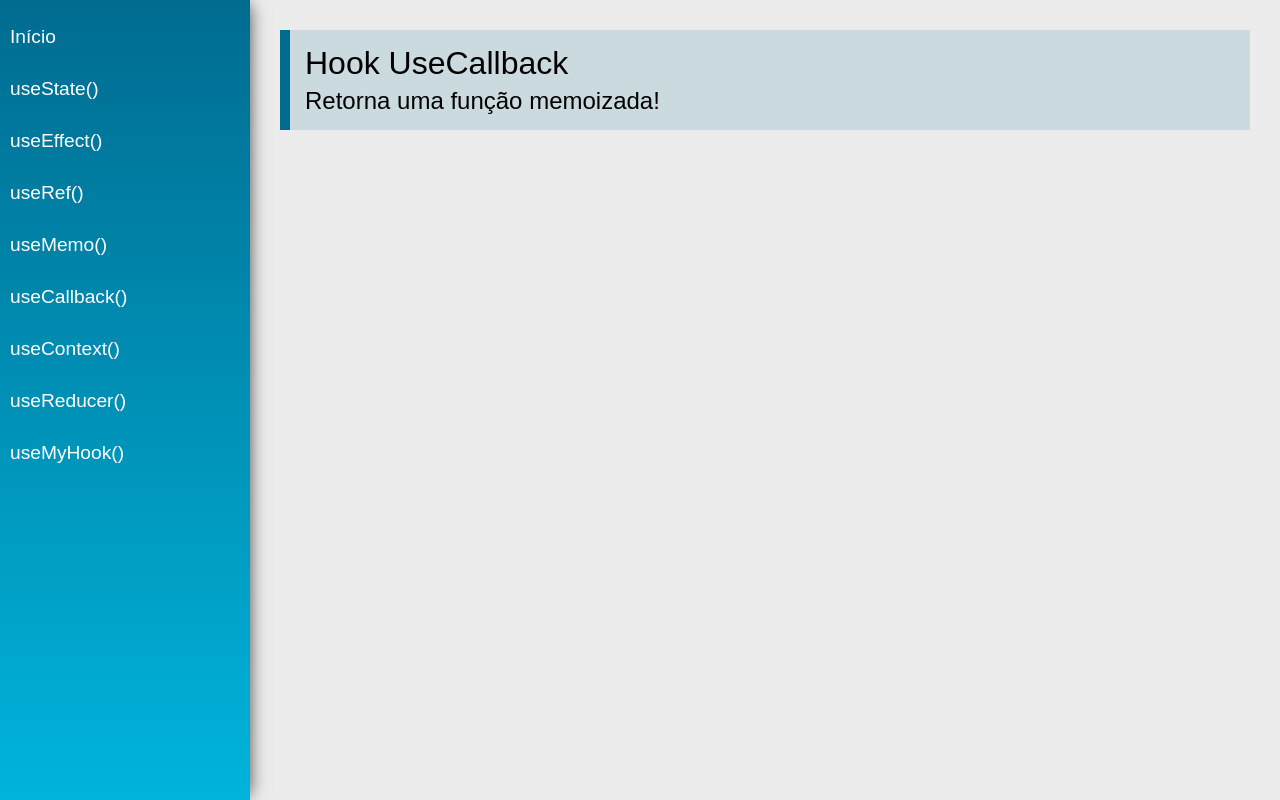
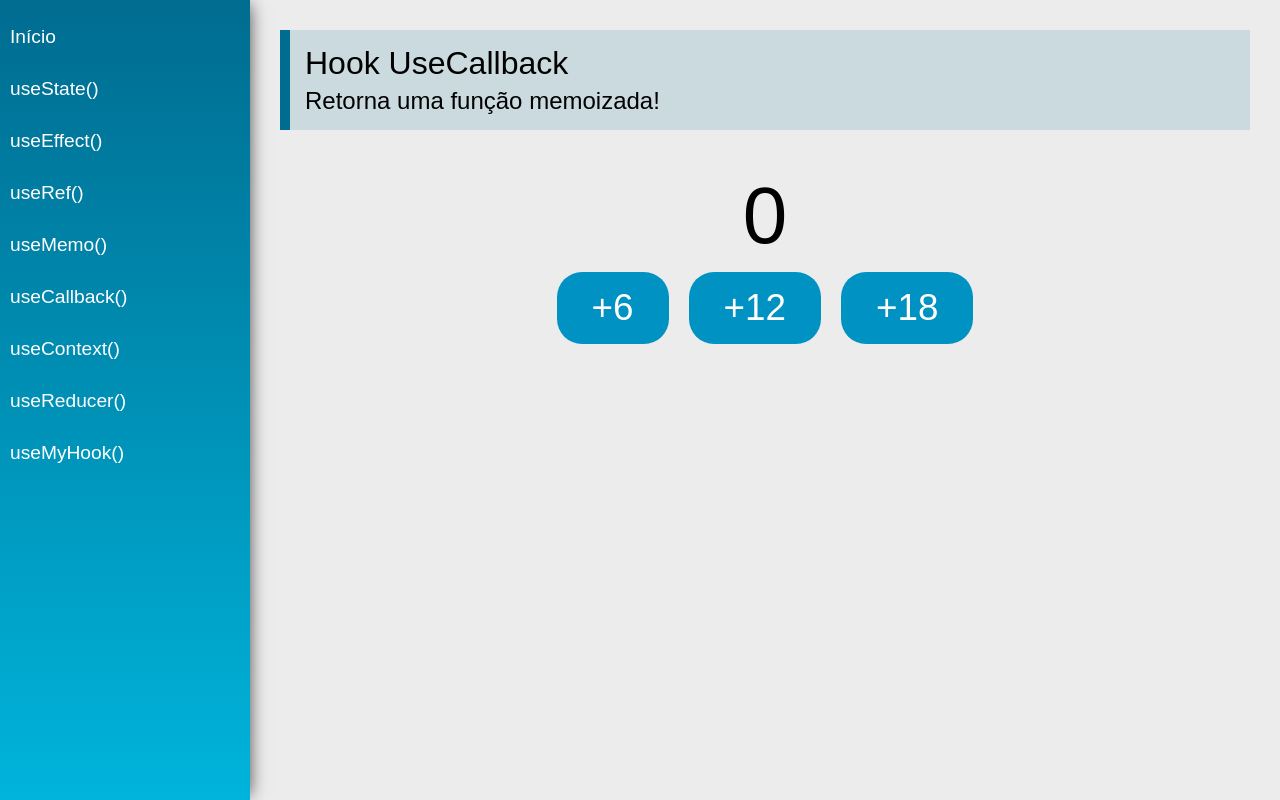
Before and after one commit to Smooke09/React-Hooks, a React (Create React App) app: page /useCallback in a window 1280 px wide. Built offline with nearby package versions, Linux system fonts and the light colour scheme.

Commit message:
useCallback

```diff
--- a/src/views/examples/UseCallback.jsx
+++ b/src/views/examples/UseCallback.jsx
@@ -1,15 +1,29 @@
-import React from 'react'
-import PageTitle from '../../components/layout/PageTitle'
+import React, { useCallback, useState } from "react";
+import PageTitle from "../../components/layout/PageTitle";
+import UseCallbackButtons from "./UseCallbackButtons";
 
 const UseCallback = (props) => {
+  const [count, setCount] = useState(0);
+
+  const inc = useCallback(
+    function (delta) {
+      setCount((curr) => curr + delta);
+    },
+    [setCount]
+  );
+
   return (
     <div className="UseCallback">
       <PageTitle
         title="Hook UseCallback"
         subtitle="Retorna uma função memoizada!"
       />
+      <div className="center">
+        <span className="text">{count}</span>
+        <UseCallbackButtons inc={inc} />
       </div>
-    )
-}
+    </div>
+  );
+};
 
-export default UseCallback
+export default UseCallback;
--- /dev/null
+++ b/src/views/examples/UseCallbackButtons.jsx
@@ -0,0 +1,20 @@
+import React from "react";
+
+const UseCallbackButtons = (props) => {
+  console.log("render...");
+  return (
+    <div>
+      <button className="btn" onClick={() => props.inc(6)}>
+        +6
+      </button>
+      <button className="btn" onClick={() => props.inc(12)}>
+        +12
+      </button>
+      <button className="btn" onClick={() => props.inc(18)}>
+        +18
+      </button>
+    </div>
+  );
+};
+
+export default (React.memo(UseCallbackButtons));
--- a/src/views/examples/UseMemo.jsx
+++ b/src/views/examples/UseMemo.jsx
@@ -2,8 +2,8 @@
 import PageTitle from "../../components/layout/PageTitle";
 
 function sum(a, b) {
-/*   const future = Date.now() + 2000;
-  while (Date.now() < future) {} //esperar... 2s */
+  const future = Date.now() + 2000;
+  while (Date.now() < future) {} //esperar... 2s
   return a + b;
 }
 
```
Lines whose indentation alone changed are shown as unchanged.
